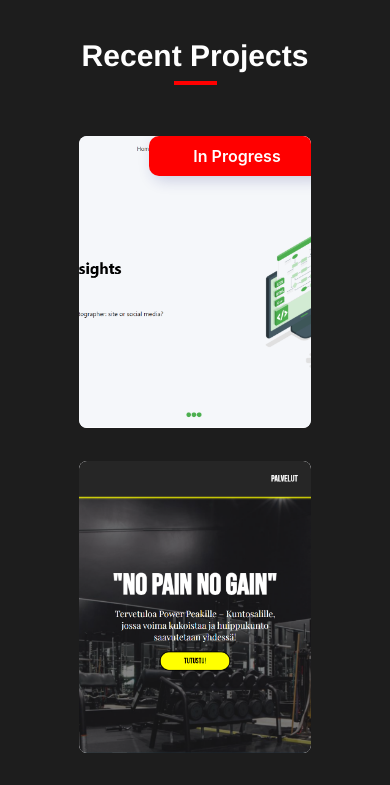
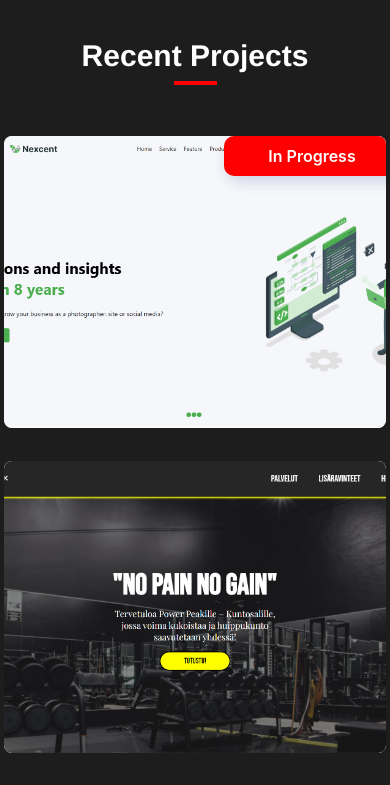
Before and after one commit to Gh0stMaj0r/Portfolio-Current, a React (Create React App) app: page / in a window 390 px wide. Shown: the part 3580-4365 px from the top of the page. Built offline with nearby package versions, Linux system fonts and the light colour scheme; grey boxes are pictures that could not be loaded.

Commit message:
Update Fix

```diff
--- a/src/Pages/Projects/Projects.scss
+++ b/src/Pages/Projects/Projects.scss
@@ -123,7 +123,7 @@
     }
 
     .css-orzpmo-JoyCard-root {
-        width: 300px !important;
+        width: 300px;
     }
 }
 
@@ -140,6 +140,6 @@
     }
 
     .css-orzpmo-JoyCard-root {
-        width: 200px !important;
+        width: 250px;
     }
 }
```
